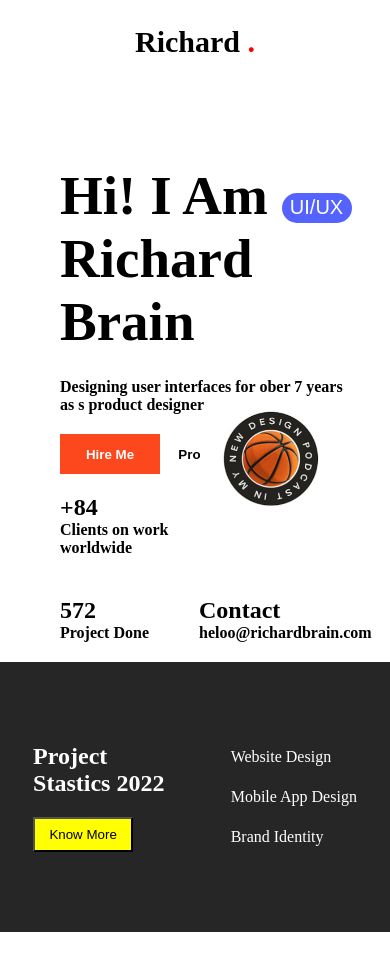
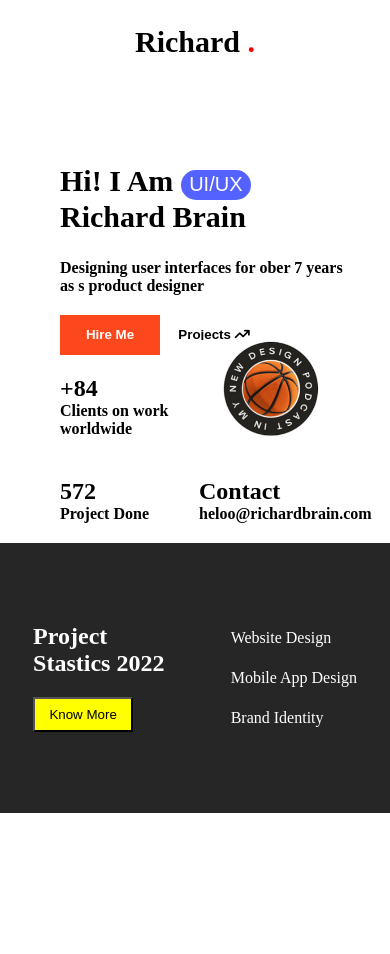
Before and after one commit to vvk0009/dribble-ui-6, a plain HTML site: page index.html in a window 390 px wide. Drawn offline with Linux system fonts and the light colour scheme.

Commit message:
Add styles to box and intro elements

```diff
--- a/style.css
+++ b/style.css
@@ -162,5 +162,14 @@
     }
     .box img{
         left: 200px;
+        top: 340px;
+    }
+    .hero .div1 .box .intro{
+        font-size: 30px;
+
+    }
+    .hero .div1 .box .intro_1{
+        font-size: 30px;
+
     }
 }
```
